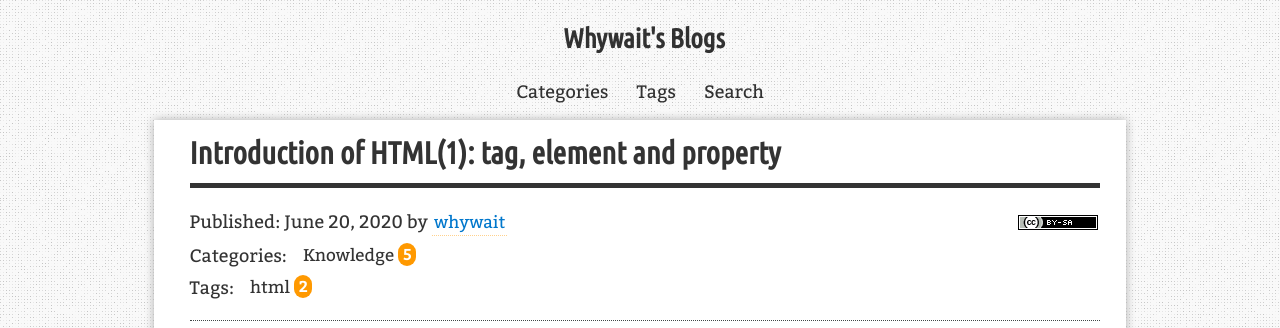
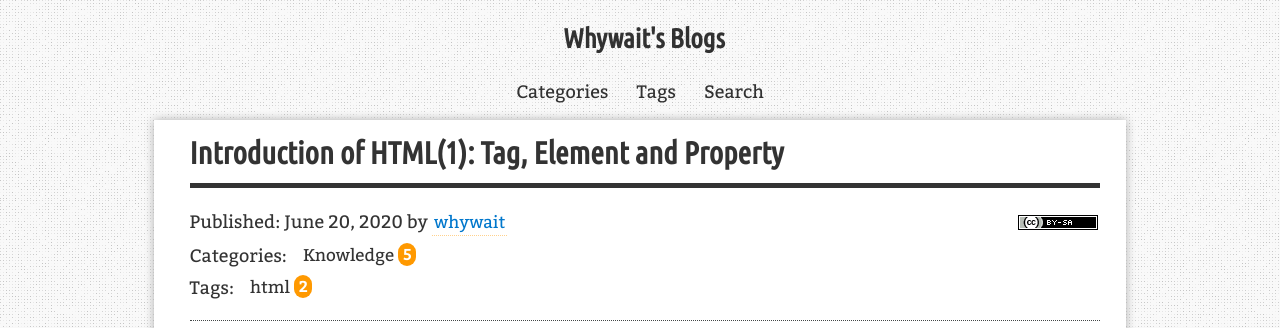
Before and after one commit to AuthurWhywait/AuthurWhywait.github.io, a Jekyll site: the page built from _posts/2020-06-20-html_1.md, in a window 1280 px wide and 900 px high. Shown: the top 328 px of the window. Built offline with Jekyll 4.4.1, drawn with Linux system fonts in a browser that asks for light colours; comment, search, counter and statistics services are not loaded.

```diff
--- a/_posts/2020-06-20-html_1.md
+++ b/_posts/2020-06-20-html_1.md
@@ -1,6 +1,6 @@
 ---
 layout: post
-title: "Introduction of HTML(1): tag, element and property"
+title: "Introduction of HTML(1): Tag, Element and Property"
 description: "contains tag, element and properties"
 categories: [Knowledge]
 tags: [html]
```
